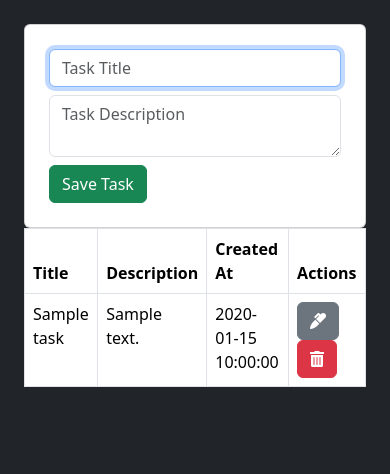
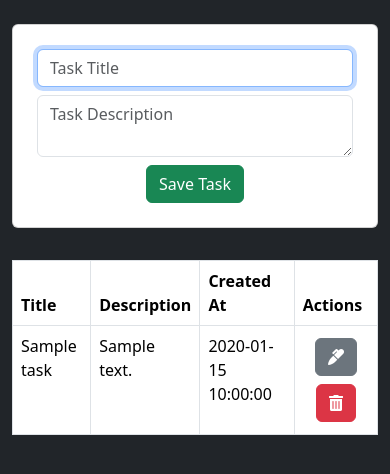
Before and after one commit to herwingx/php-crud, a PHP site: page / in a window 390 px wide. Shown: the part 56-530 px from the top of the page. Run offline with PHP 8.4, Linux system fonts and the light colour scheme; tables that the repository leaves empty hold one stand-in row (values such as "Sample post"); some libraries are stand-ins or nearby versions.

Commit message:
Add responsive desing

```diff
--- a/db.php
+++ b/db.php
@@ -2,7 +2,7 @@
 session_start();
 
 $conn = mysqli_connect(
-  "localhost",
+  "localhost:3306",
   "root",
   "herwingx",
   "php_crud"
--- a/index.php
+++ b/index.php
@@ -3,8 +3,8 @@
 
 
 <div class="container p-4">
-  <div class="row">
-    <div class="col-md-4">
+  <div class="row gap-4">
+    <div class="col-md-4 px-0">
       <?php if (isset($_SESSION["message"])) { ?>
 
         <div class="alert alert-<?= $_SESSION["message_type"]; ?> alert-dismissible fade show" role="alert">
@@ -14,7 +14,7 @@
 
       <?php session_unset();
       } ?>
-      <div class="card card-body">
+      <div class="card card-body mb-2">
         <form action="save-task.php" method="POST">
           <div class="form-group m-2">
             <input type="text" name="title" class="form-control" placeholder="Task Title" autofocus>
@@ -22,13 +22,13 @@
           <div class="form-group m-2">
             <textarea name="description" class="form-control" placeholder="Task Description" rows="2"></textarea>
           </div>
-          <div class="form-group m-2">
+          <div class="form-group m-2 text-center">
             <input type="submit" name="save_task" class="btn btn-success btn-block" value="Save Task">
           </div>
         </form>
       </div>
     </div>
-    <div class="col-md-8">
+    <div class="col-md-7 overflow-x-auto px-0">
       <table class="table table-bordered">
         <thead>
           <tr>
@@ -49,11 +49,11 @@
               <td><?php echo $row["title"] ?></td>
               <td><?php echo $row["description"] ?></td>
               <td><?php echo $row["created_at"] ?></td>
-              <td>
-                <a href="edit-task.php?id=<?php echo $row['id'] ?>" class="btn btn-secondary">
+              <td class="text-center">
+                <a href="edit-task.php?id=<?php echo $row['id'] ?>" class="btn btn-secondary m-1">
                   <i class="fas fa-marker"></i>
                 </a>
-                <a href="delete-task.php?id=<?php echo $row['id'] ?>" class="btn btn-danger">
+                <a href="delete-task.php?id=<?php echo $row['id'] ?>" class="btn btn-danger m-1">
                   <i class="fas fa-trash-alt"></i>
                 </a>
               </td>
```
